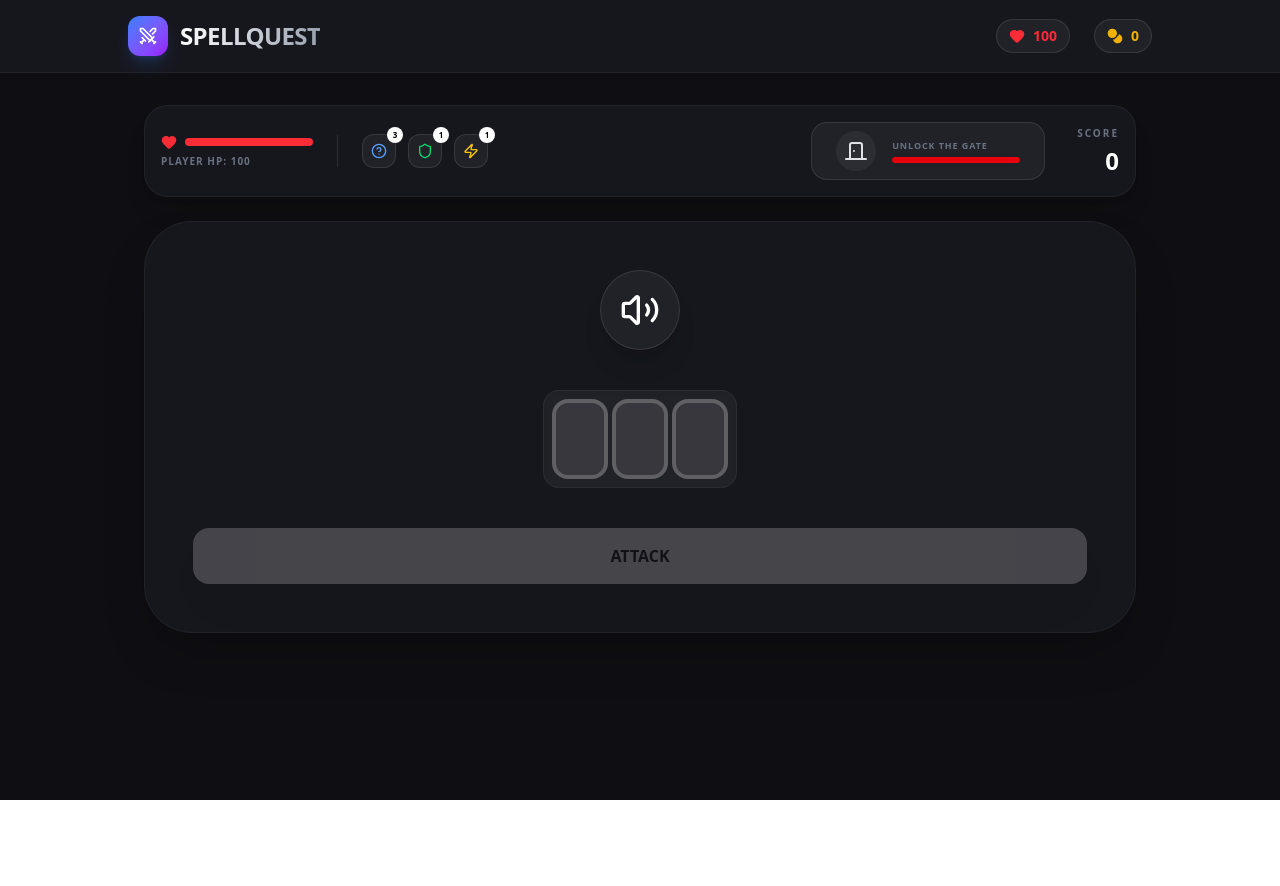
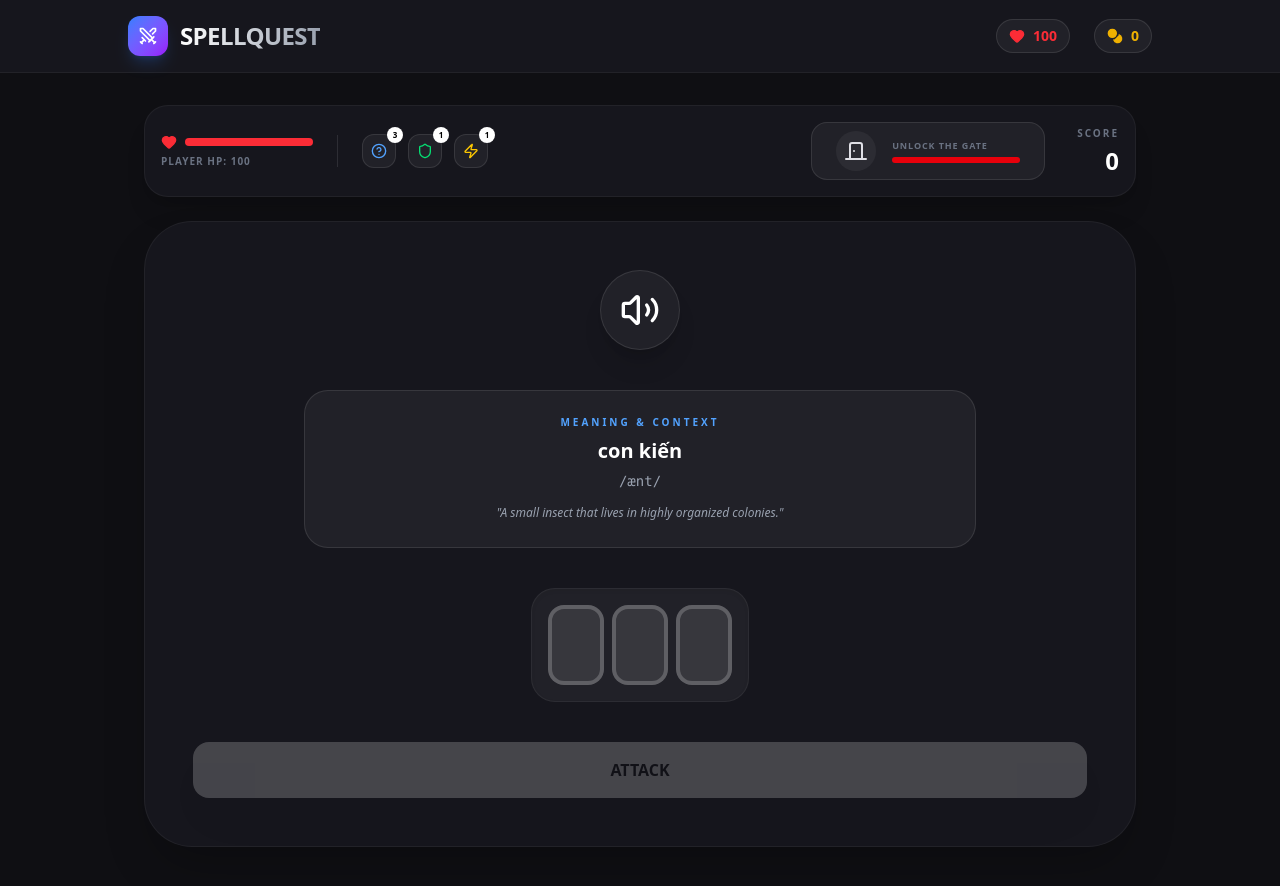
Before and after one commit to TMTien31/Spell-Quest, a React (Vite) app: page / in a window 1280 px wide. Both pictures are taken after a click on the button "CURRENT". Shown: the top 886 px of the page. Before the commit the page ends 800 px from the top, so only its background shows below. Built offline with nearby package versions, Linux system fonts and the light colour scheme.

Commit message:
feat: enhance dictionary info fetching and improve UI presentation in CombatView

```diff
--- a/src/components/AdventureMap.tsx
+++ b/src/components/AdventureMap.tsx
@@ -123,9 +123,7 @@ export default function AdventureMap({
               "bg-gray-800/50 border-white/5 opacity-50 cursor-not-allowed"
             )}
           >
-            <Skull className={cn("w-8 h-8 transition-colors duration-500",
-              currentEncounterIndex === currentLevel.encounters.length ? "text-white" :
-              currentLevel.boss.completed ? "text-white" : "text-gray-700")} />
+            <Skull className={cn("w-8 h-8", currentEncounterIndex === currentLevel.encounters.length ? "text-white" : "text-gray-700")} />
 
             {currentEncounterIndex === currentLevel.encounters.length && (
               <div className="absolute -top-12 left-1/2 -translate-x-1/2 bg-red-600 text-white text-[10px] font-black px-2 py-1 rounded-md uppercase tracking-tighter">
--- a/src/components/CombatView.tsx
+++ b/src/components/CombatView.tsx
@@ -27,29 +27,18 @@ export default function CombatView({ encounter, player, onComplete, onUseItem }:
   const currentWord = encounter.word;
 
   useEffect(() => {
-    // const loadInfo = async () => {
-    //   // Initialize dictionary info from word object if available
-    //   if (currentWord.vietnameseMeaning || currentWord.definition || currentWord.phonetic) {
-    //     setDictionaryInfo({
-    //       phonetic: currentWord.phonetic || '',
-    //       meaning: currentWord.definition || '',
-    //       vietnamese: currentWord.vietnameseMeaning || '',
-    //       vietnameseMeaning: currentWord.detailedVietnameseMeaning || ''
-    //     });
-    //   } else {
-    //     // Fallback to fetching if no info is provided
-    //     const info = await fetchWordInfo(currentWord.text);
-    //     if (info) {
-    //       setDictionaryInfo({
-    //         phonetic: info.phonetic,
-    //         meaning: info.definition,
-    //         vietnamese: info.vietnameseMeaning,
-    //         vietnameseMeaning: info.detailedVietnameseMeaning
-    //       });
-    //     }
-    //   }
-    // };
-    // loadInfo();
+    // Initialize dictionary info from word object if available
+    if (currentWord.vietnameseMeaning || currentWord.definition || currentWord.phonetic) {
+      setDictionaryInfo({
+        phonetic: currentWord.phonetic || '',
+        meaning: currentWord.definition || '',
+        vietnamese: currentWord.vietnameseMeaning || '',
+        vietnameseMeaning: '' // We'll use definition as meaning
+      });
+    } else {
+      // Fallback to fetching if no info is provided
+      fetchDictionaryInfo(currentWord.text);
+    }
   }, [currentWord]);
 
   const syllables = useMemo(() => {
@@ -140,7 +129,51 @@ export default function CombatView({ encounter, player, onComplete, onUseItem }:
     }
   };
 
-  const handleSubmit = async () => {
+  const fetchDictionaryInfo = async (word: string) => {
+    try {
+      // Fetch English definition and phonetics
+      const dictRes = await fetch(`https://api.dictionaryapi.dev/api/v2/entries/en/${word}`);
+      const dictData = await dictRes.json();
+
+      // Fetch Vietnamese translation for the word
+      const transRes = await fetch(`https://translate.googleapis.com/translate_a/single?client=gtx&sl=en&tl=vi&dt=t&q=${encodeURIComponent(word)}`);
+      const transData = await transRes.json();
+      const viTranslation = transData?.[0]?.[0]?.[0] || '';
+
+      let meaning = '';
+      let viMeaning = '';
+
+      if (Array.isArray(dictData) && dictData.length > 0) {
+        const entry = dictData[0];
+        meaning = entry.meanings?.[0]?.definitions?.[0]?.definition || '';
+
+        // Fetch Vietnamese translation for the definition
+        if (meaning) {
+          const transMeaningRes = await fetch(`https://translate.googleapis.com/translate_a/single?client=gtx&sl=en&tl=vi&dt=t&q=${encodeURIComponent(meaning)}`);
+          const transMeaningData = await transMeaningRes.json();
+          viMeaning = transMeaningData?.[0]?.[0]?.[0] || '';
+        }
+
+        setDictionaryInfo({
+          phonetic: entry.phonetic || entry.phonetics?.find((p: any) => p.text)?.text || '',
+          meaning,
+          vietnamese: viTranslation,
+          vietnameseMeaning: viMeaning
+        });
+      } else {
+        setDictionaryInfo({
+          phonetic: '',
+          meaning: 'Definition not found.',
+          vietnamese: viTranslation,
+          vietnameseMeaning: ''
+        });
+      }
+    } catch (error) {
+      console.error('Error fetching dictionary:', error);
+    }
+  };
+
+  const handleSubmit = () => {
     const typedWord = userInput.join('').toLowerCase();
     const targetWord = currentWord.text.toLowerCase();
 
@@ -154,17 +187,9 @@ export default function CombatView({ encounter, player, onComplete, onUseItem }:
       speak(targetWord);
 
       // Only fetch if we don't already have info
-      // if (!dictionaryInfo?.meaning) {
-      //   const info = await fetchWordInfo(targetWord);
-      //   if (info) {
-      //     setDictionaryInfo({
-      //       phonetic: info.phonetic,
-      //       meaning: info.definition,
-      //       vietnamese: info.vietnameseMeaning,
-      //       vietnameseMeaning: info.detailedVietnameseMeaning
-      //     });
-      //   }
-      // }
+      if (!dictionaryInfo?.meaning) {
+        fetchDictionaryInfo(targetWord);
+      }
 
       // Removed auto-complete timeout to wait for user to click "Next"
     } else {
@@ -326,37 +351,30 @@ export default function CombatView({ encounter, player, onComplete, onUseItem }:
               <motion.div
                 initial={{ opacity: 0, y: -10 }}
                 animate={{ opacity: 1, y: 0 }}
-                className="bg-white/5 p-6 rounded-3xl border border-white/10 space-y-4 text-center max-w-2xl mx-auto"
+                className="bg-white/5 p-6 rounded-3xl border border-white/10 space-y-3 text-center max-w-2xl mx-auto"
               >
                 <div className="flex flex-col items-center gap-2">
-                  <span className="text-[10px] font-black text-blue-400 uppercase tracking-[0.3em]">Word Clues</span>
-                  <div className="flex flex-col items-center gap-1">
-                    <p className="text-2xl font-bold text-white leading-tight">{dictionaryInfo.vietnamese}</p>
-                    {dictionaryInfo.vietnameseMeaning && (
-                      <p className="text-sm text-gray-400 font-medium">{dictionaryInfo.vietnameseMeaning}</p>
-                    )}
-                  </div>
+                  <span className="text-[10px] font-black text-blue-400 uppercase tracking-[0.3em]">Meaning & Context</span>
+                  <p className="text-xl font-bold text-white leading-tight">{dictionaryInfo.vietnamese}</p>
                   {dictionaryInfo.phonetic && (
-                    <span className="text-sm font-mono text-gray-500 bg-white/5 px-3 py-1 rounded-full">{dictionaryInfo.phonetic}</span>
+                    <span className="text-sm font-mono text-gray-400">{dictionaryInfo.phonetic}</span>
                   )}
                 </div>
                 {dictionaryInfo.meaning && (
-                  <div className="pt-2 border-t border-white/5">
-                    <p className="text-[11px] text-gray-500 leading-relaxed italic max-w-md mx-auto">
-                      "{dictionaryInfo.meaning}"
-                    </p>
-                  </div>
+                  <p className="text-xs text-gray-400 leading-relaxed italic max-w-md mx-auto">
+                    "{dictionaryInfo.meaning}"
+                  </p>
                 )}
               </motion.div>
             )}
           </AnimatePresence>
 
-          <div className="flex flex-wrap justify-center gap-2">
+          <div className="flex flex-wrap justify-center gap-4">
             {syllables.map((syllable, sIdx) => {
               const prevCharsCount = syllables.slice(0, sIdx).join('').length;
 
               return (
-                <div key={sIdx} className="flex gap-1 p-2 bg-white/5 rounded-2xl border border-white/5 shadow-inner">
+                <div key={sIdx} className="flex gap-2 p-4 bg-white/5 rounded-3xl border border-white/5 shadow-inner">
                   {syllable.split('').map((char, cIdx) => {
                     const idx = prevCharsCount + cIdx;
                     const isRevealed = revealedIndices.includes(idx);
```
